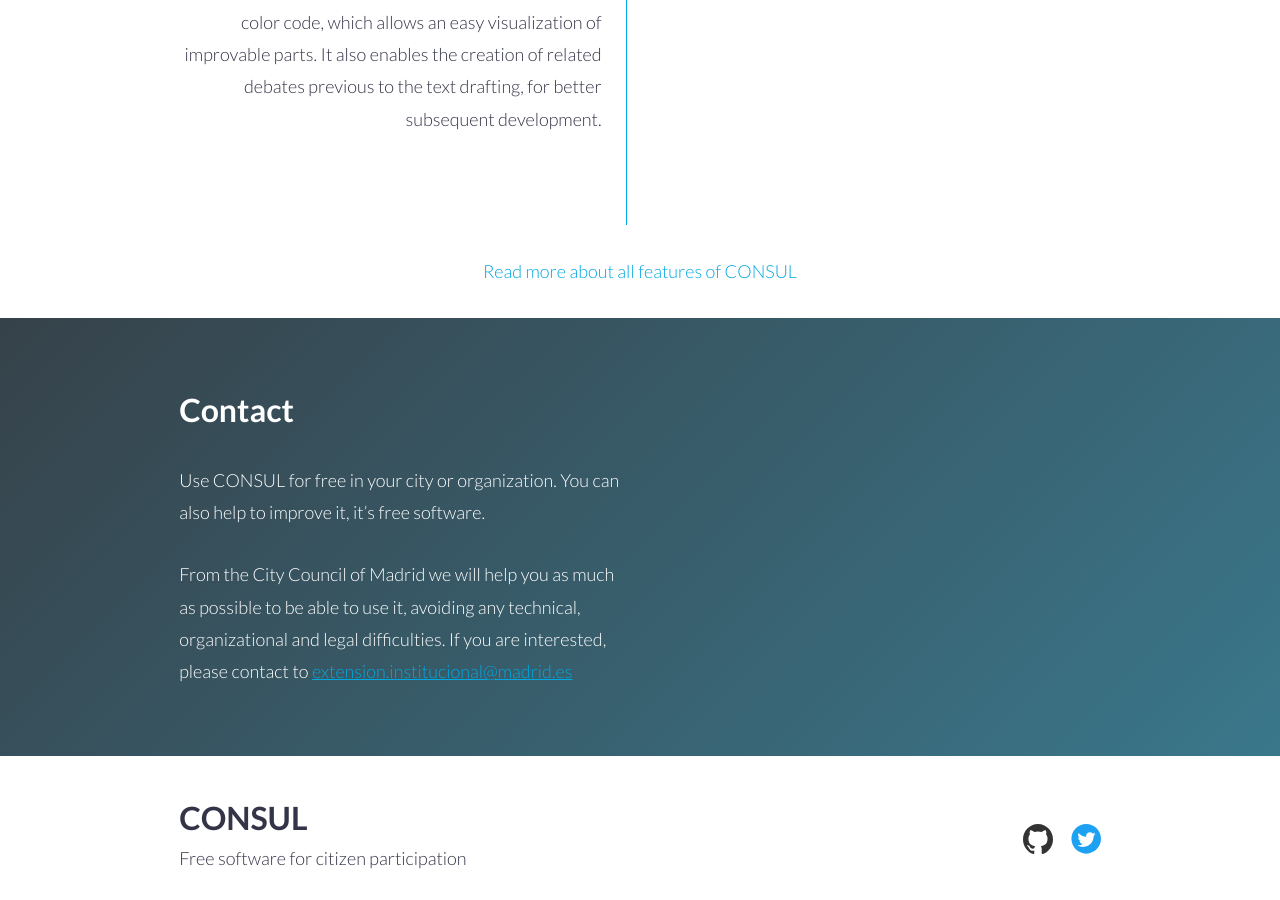
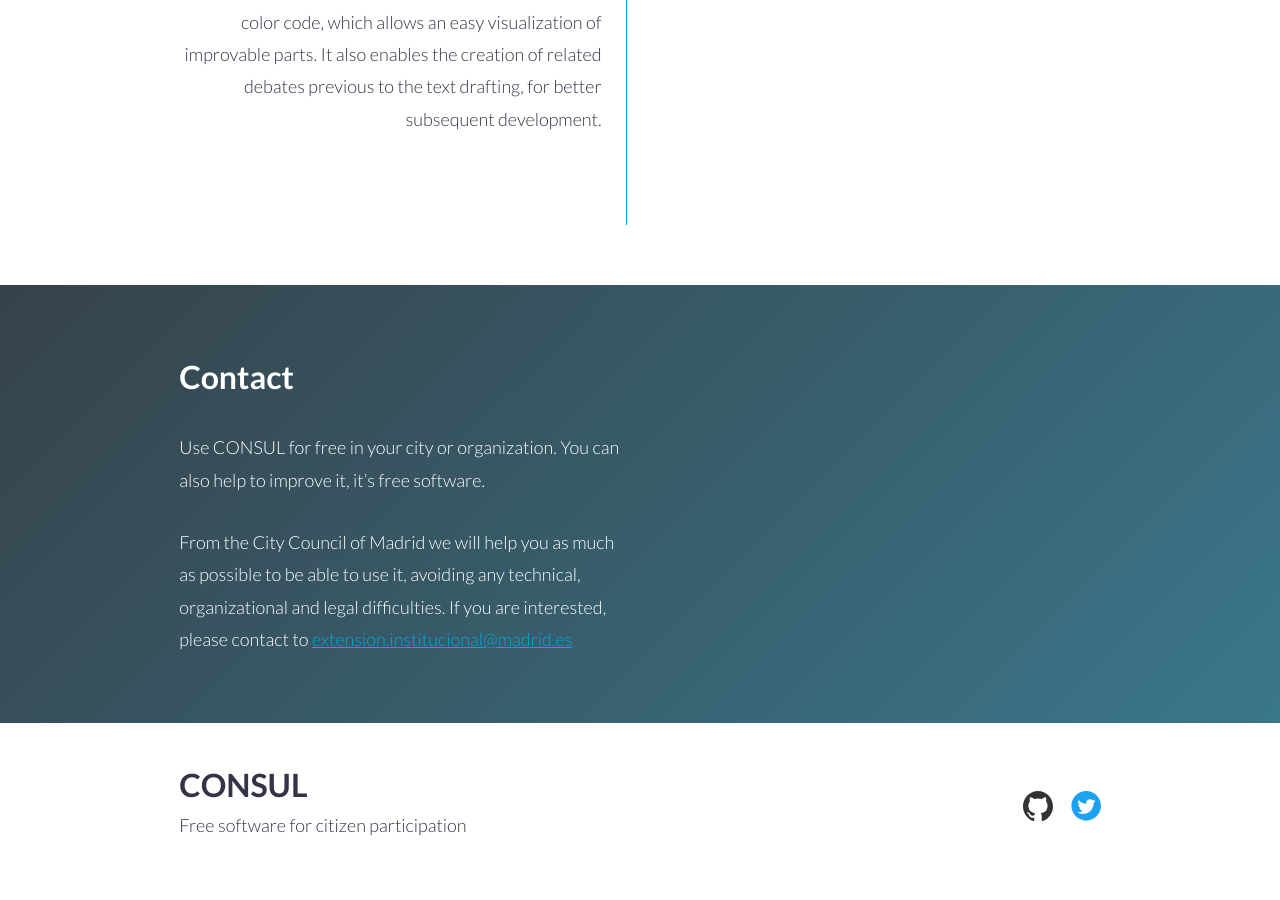
Before and after one commit to consuldemocracy/website, a Jekyll site: the page built from en/index.html, in a window 1280 px wide and 900 px high, scrolled down 4258 px. Built offline with Jekyll 4.4.1, drawn with Linux system fonts in a browser that asks for light colours.

Commit message:
hides read more link

```diff
--- a/_includes/features.html
+++ b/_includes/features.html
@@ -80,7 +80,7 @@
   <!-- <a href="https://consul-demo.herokuapp.com/" target="_blank" class="button success">
     {{ site.data.i18n[page.locale].button_features }}
   </a> -->
-  <p class="margin-top">
+  <!-- <p class="margin-top">
     <a href="#">{{ site.data.i18n[page.locale].features_read_more }}</a>
-  </p>
+  </p> -->
 </div>
```
